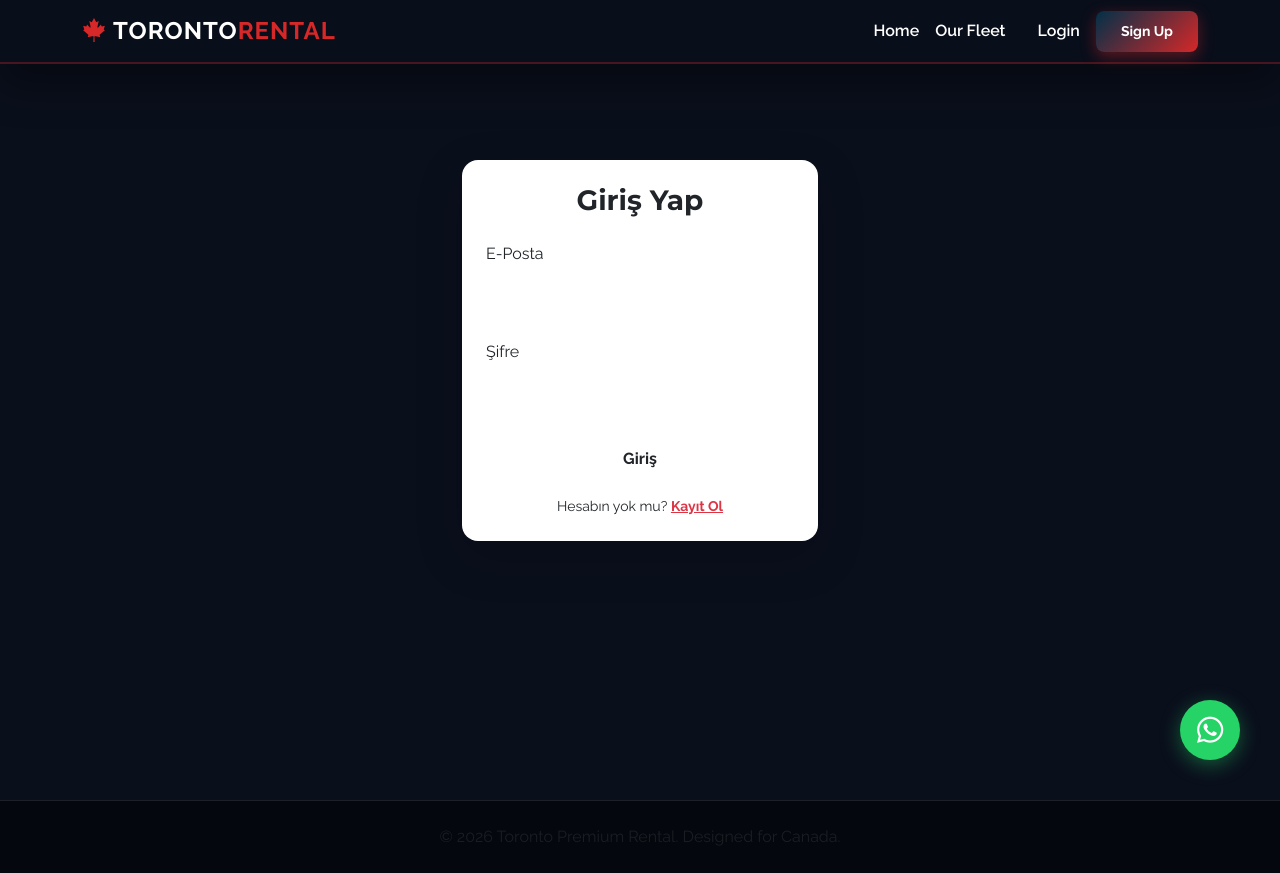
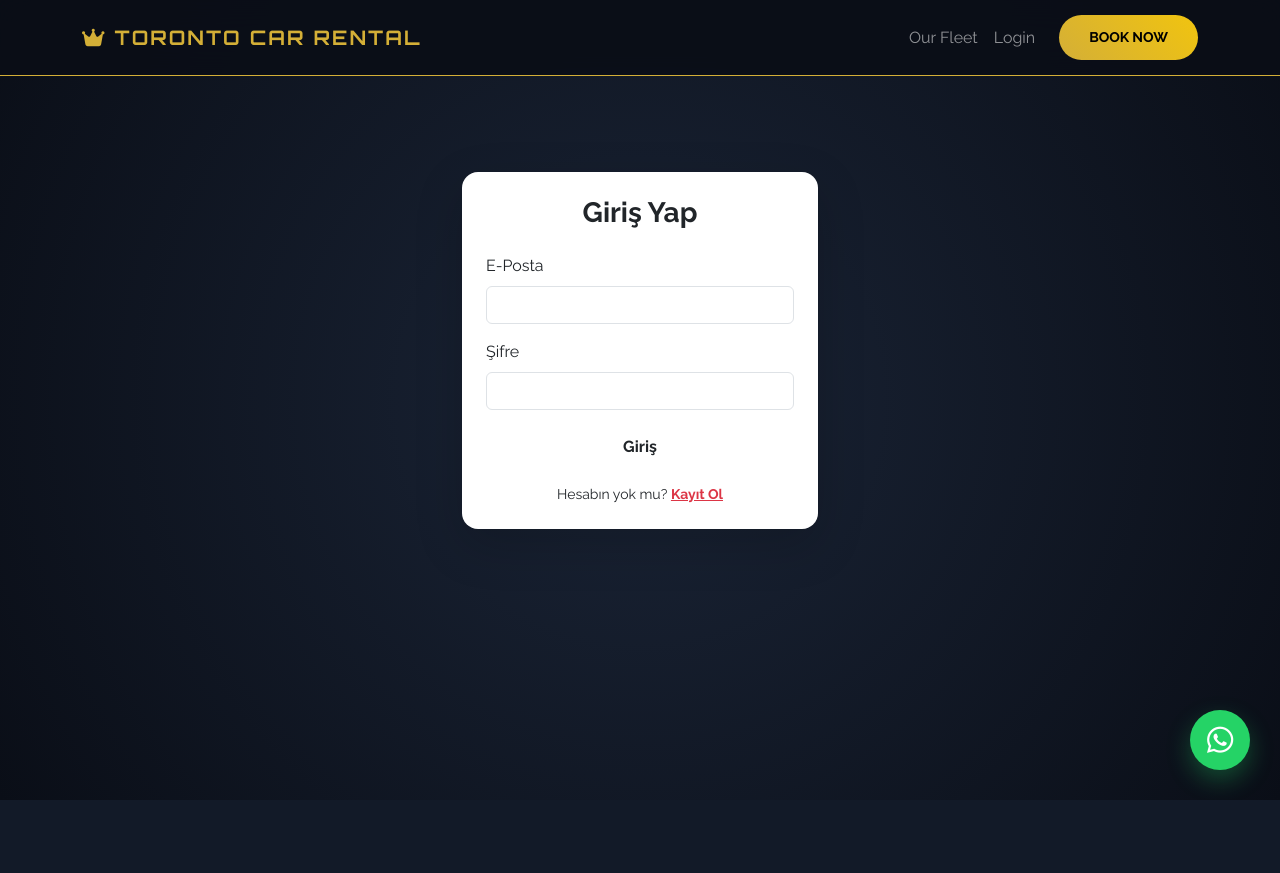
Before and after one commit to nobleman123/car-rental-project, a Flask app: a page that uses templates/base.html in a window 1280 px wide. After the commit the page ends 800 px from the top, so only its background shows below. Run offline with Flask 2, Linux system fonts and the light colour scheme.

Commit message:
Revamp base HTML structure and styles
Updated the title and styles for a more modern look. Improved navbar and button styles, and adjusted the layout for better user experience.

```diff
--- a/templates/base.html
+++ b/templates/base.html
@@ -3,182 +3,145 @@
 <head>
     <meta charset="UTF-8">
     <meta name="viewport" content="width=device-width, initial-scale=1.0">
-    <title>Toronto Premium Car Rental</title>
+    <title>TORONTO CAR RENTAL | Premium Experience</title>
     <link href="https://cdn.jsdelivr.net/npm/bootstrap@5.3.0/dist/css/bootstrap.min.css" rel="stylesheet">
     <link rel="stylesheet" href="https://cdnjs.cloudflare.com/ajax/libs/font-awesome/6.4.0/css/all.min.css">
-    <link href="https://fonts.googleapis.com/css2?family=Montserrat:wght@300;400;600;700;800;900&family=Raleway:wght@300;400;600;700&display=swap" rel="stylesheet">
+    <link href="https://fonts.googleapis.com/css2?family=Orbitron:wght@400;700&family=Raleway:wght@300;400;700&display=swap" rel="stylesheet">
 
     <style>
         :root {
-            --primary-red: #D62828;
-            --primary-blue: #003049;
-            --primary-white: #FFFFFF;
-            --accent-gold: #F77F00;
-            --accent-teal: #2A9D8F;
-            --dark-bg: #0A0F1C;
-            --card-bg: #1A2238;
-            --gradient-primary: linear-gradient(135deg, #003049 0%, #D62828 100%);
-            --shadow-3d: 0 20px 40px rgba(0, 0, 0, 0.4);
+            --gold: #D4AF37;
+            --dark-blue: #0A0E17;
+            --glass: rgba(255, 255, 255, 0.05);
+            --neon-red: #E63946;
         }
 
         body {
+            background-color: var(--dark-blue);
+            color: #e0e0e0;
             font-family: 'Raleway', sans-serif;
-            background-color: var(--dark-bg);
-            color: var(--primary-white);
             overflow-x: hidden;
         }
 
-        h1, h2, h3, h4, h5 {
-            font-family: 'Montserrat', sans-serif;
-            font-weight: 800;
+        /* 3D Moving Background Effect */
+        body::before {
+            content: "";
+            position: fixed;
+            top: 0; left: 0; width: 100%; height: 100%;
+            background: radial-gradient(circle at 50% 50%, #1a2436 0%, #0a0e17 100%);
+            z-index: -1;
         }
 
-        /* Navbar Customization */
         .navbar {
-            background: rgba(10, 15, 28, 0.95);
-            backdrop-filter: blur(10px);
-            border-bottom: 2px solid rgba(214, 40, 40, 0.3);
-            box-shadow: var(--shadow-3d);
+            background: rgba(10, 14, 23, 0.9) !important;
+            backdrop-filter: blur(15px);
+            border-bottom: 1px solid var(--gold);
+            padding: 15px 0;
         }
 
         .navbar-brand {
-            font-weight: 900;
-            font-size: 1.5rem;
-            letter-spacing: 1px;
+            font-family: 'Orbitron', sans-serif;
+            font-weight: 700;
+            color: var(--gold) !important;
+            letter-spacing: 2px;
+            text-transform: uppercase;
         }
 
-        .nav-link {
-            color: #fff !important;
-            font-weight: 600;
-            transition: all 0.3s;
+        /* 3D Card Animation */
+        .car-card {
+            background: var(--glass);
+            border: 1px solid rgba(255,255,255,0.1);
+            border-radius: 20px;
+            transition: all 0.5s cubic-bezier(0.23, 1, 0.32, 1);
+            position: relative;
+            overflow: hidden;
+            transform-style: preserve-3d;
         }
 
-        .nav-link:hover {
-            color: var(--primary-red) !important;
-            text-shadow: 0 0 10px rgba(214, 40, 40, 0.5);
+        .car-card:hover {
+            transform: translateY(-15px) rotateX(5deg) rotateY(-5deg);
+            border-color: var(--gold);
+            box-shadow: 0 25px 50px rgba(0,0,0,0.5), 0 0 20px rgba(212, 175, 55, 0.2);
         }
 
-        /* Buttons */
         .btn-premium {
-            background: var(--gradient-primary);
-            color: white;
+            background: linear-gradient(45deg, var(--gold), #f1c40f);
+            color: #000;
+            font-weight: 700;
             border: none;
-            font-weight: 700;
-            padding: 10px 25px;
-            border-radius: 8px;
-            box-shadow: 0 5px 15px rgba(214, 40, 40, 0.4);
-            transition: all 0.3s;
+            border-radius: 50px;
+            padding: 12px 30px;
+            transition: 0.3s;
+            text-transform: uppercase;
         }
 
         .btn-premium:hover {
-            transform: translateY(-3px);
-            box-shadow: 0 8px 20px rgba(214, 40, 40, 0.6);
-            color: white;
+            transform: scale(1.05);
+            box-shadow: 0 0 20px var(--gold);
+            color: #000;
         }
 
-        /* Cards */
-        .card-custom {
-            background: var(--card-bg);
-            border: 1px solid rgba(255,255,255,0.05);
-            border-radius: 15px;
-            overflow: hidden;
-            box-shadow: var(--shadow-3d);
-            transition: all 0.4s;
-        }
-
-        .card-custom:hover {
-            transform: translateY(-10px);
-            border-color: var(--primary-red);
-        }
-
-        /* Alerts */
-        .alert {
-            border-radius: 10px;
-            border: none;
-            box-shadow: 0 5px 15px rgba(0,0,0,0.2);
-        }
-
-        /* Form Inputs */
-        .form-control, .form-select {
-            background: rgba(255, 255, 255, 0.05);
-            border: 1px solid rgba(255, 255, 255, 0.1);
-            color: white;
-            border-radius: 8px;
-            padding: 12px;
-        }
-
-        .form-control:focus, .form-select:focus {
-            background: rgba(255, 255, 255, 0.1);
-            color: white;
-            border-color: var(--primary-red);
-            box-shadow: 0 0 10px rgba(214, 40, 40, 0.3);
-        }
-
-        /* WhatsApp Float */
+        /* Float WhatsApp */
         .whatsapp-float {
             position: fixed;
+            bottom: 30px;
+            right: 30px;
+            background: #25d366;
             width: 60px;
             height: 60px;
-            bottom: 40px;
-            right: 40px;
-            background-color: #25d366;
-            color: #FFF;
-            border-radius: 50px;
-            text-align: center;
-            font-size: 30px;
-            box-shadow: 0 5px 20px rgba(37, 211, 102, 0.4);
-            z-index: 100;
+            border-radius: 50%;
             display: flex;
             align-items: center;
             justify-content: center;
+            font-size: 30px;
+            color: white;
+            z-index: 1000;
+            box-shadow: 0 10px 25px rgba(37,211,102,0.3);
             text-decoration: none;
-            transition: all 0.3s;
+            transition: 0.3s;
         }
 
-        .whatsapp-float:hover {
-            transform: scale(1.1);
-            color: white;
-        }
+        .whatsapp-float:hover { transform: scale(1.1) rotate(15deg); color: white; }
+
+        /* Custom Scrollbar */
+        ::-webkit-scrollbar { width: 8px; }
+        ::-webkit-scrollbar-track { background: var(--dark-blue); }
+        ::-webkit-scrollbar-thumb { background: var(--gold); border-radius: 10px; }
     </style>
 </head>
 <body>
 
 <nav class="navbar navbar-expand-lg navbar-dark sticky-top">
     <div class="container">
-        <a class="navbar-brand" href="{{ url_for('index') }}">
-            <i class="fab fa-canadian-maple-leaf" style="color: var(--primary-red);"></i> TORONTO<span style="color: var(--primary-red);">RENTAL</span>
+        <a class="navbar-brand" href="/">
+            <i class="fas fa-crown me-2"></i>TORONTO CAR RENTAL
         </a>
         <button class="navbar-toggler" type="button" data-bs-toggle="collapse" data-bs-target="#navbarNav">
             <span class="navbar-toggler-icon"></span>
         </button>
         <div class="collapse navbar-collapse" id="navbarNav">
             <ul class="navbar-nav ms-auto align-items-center">
-                <li class="nav-item"><a class="nav-link" href="{{ url_for('index') }}">Home</a></li>
-                <li class="nav-item"><a class="nav-link" href="{{ url_for('display_cars') }}">Our Fleet</a></li>
+                <li class="nav-item"><a class="nav-link" href="/fleet">Our Fleet</a></li>
                 {% if current_user.is_authenticated %}
                     {% if current_user.is_admin %}
-                        <li class="nav-item"><a class="nav-link text-warning" href="{{ url_for('admin') }}">ADMIN PANEL</a></li>
-                    {% else %}
-                        <li class="nav-item"><a class="nav-link" href="{{ url_for('dashboard') }}">Dashboard</a></li>
+                        <li class="nav-item"><a class="nav-link text-warning" href="/admin">Admin Panel</a></li>
                     {% endif %}
-                    <li class="nav-item ms-3"><a class="btn btn-outline-light btn-sm" href="{{ url_for('logout') }}">Logout</a></li>
+                    <li class="nav-item"><a class="nav-link" href="/dashboard">My Account</a></li>
+                    <li class="nav-item ms-lg-3"><a class="btn btn-outline-danger btn-sm" href="/logout">Logout</a></li>
                 {% else %}
-                    <li class="nav-item ms-3"><a class="nav-link" href="{{ url_for('login') }}">Login</a></li>
-                    <li class="nav-item"><a class="btn btn-premium btn-sm ms-2" href="{{ url_for('register') }}">Sign Up</a></li>
+                    <li class="nav-item"><a class="nav-link" href="/login">Login</a></li>
+                    <li class="nav-item ms-lg-3"><a class="btn btn-premium btn-sm" href="/login">Book Now</a></li>
                 {% endif %}
             </ul>
         </div>
     </div>
 </nav>
 
-<div class="container my-5" style="min-height: 80vh;">
+<div class="container mt-5">
     {% with messages = get_flashed_messages(with_categories=true) %}
         {% if messages %}
             {% for category, message in messages %}
-                <div class="alert alert-{{ category }} alert-dismissible fade show">
-                    {{ message }}
-                    <button type="button" class="btn-close btn-close-white" data-bs-dismiss="alert"></button>
-                </div>
+                <div class="alert alert-{{ category }} bg-dark text-white border-{{ category }}">{{ message }}</div>
             {% endfor %}
         {% endif %}
     {% endwith %}
@@ -186,15 +149,9 @@
     {% block content %}{% endblock %}
 </div>
 
-<a href="https://wa.me/14165557890?text=Hello,%20I%20am%20interested%20in%20renting%20a%20car." class="whatsapp-float" target="_blank">
+<a href="https://wa.me/14165550123" class="whatsapp-float" target="_blank">
     <i class="fab fa-whatsapp"></i>
 </a>
-
-<footer class="text-center py-4" style="background: rgba(0,0,0,0.5); border-top: 1px solid rgba(255,255,255,0.1);">
-    <div class="container">
-        <p class="mb-0 text-muted">&copy; 2026 Toronto Premium Rental. Designed for Canada.</p>
-    </div>
-</footer>
 
 <script src="https://cdn.jsdelivr.net/npm/bootstrap@5.3.0/dist/js/bootstrap.bundle.min.js"></script>
 </body>
```
